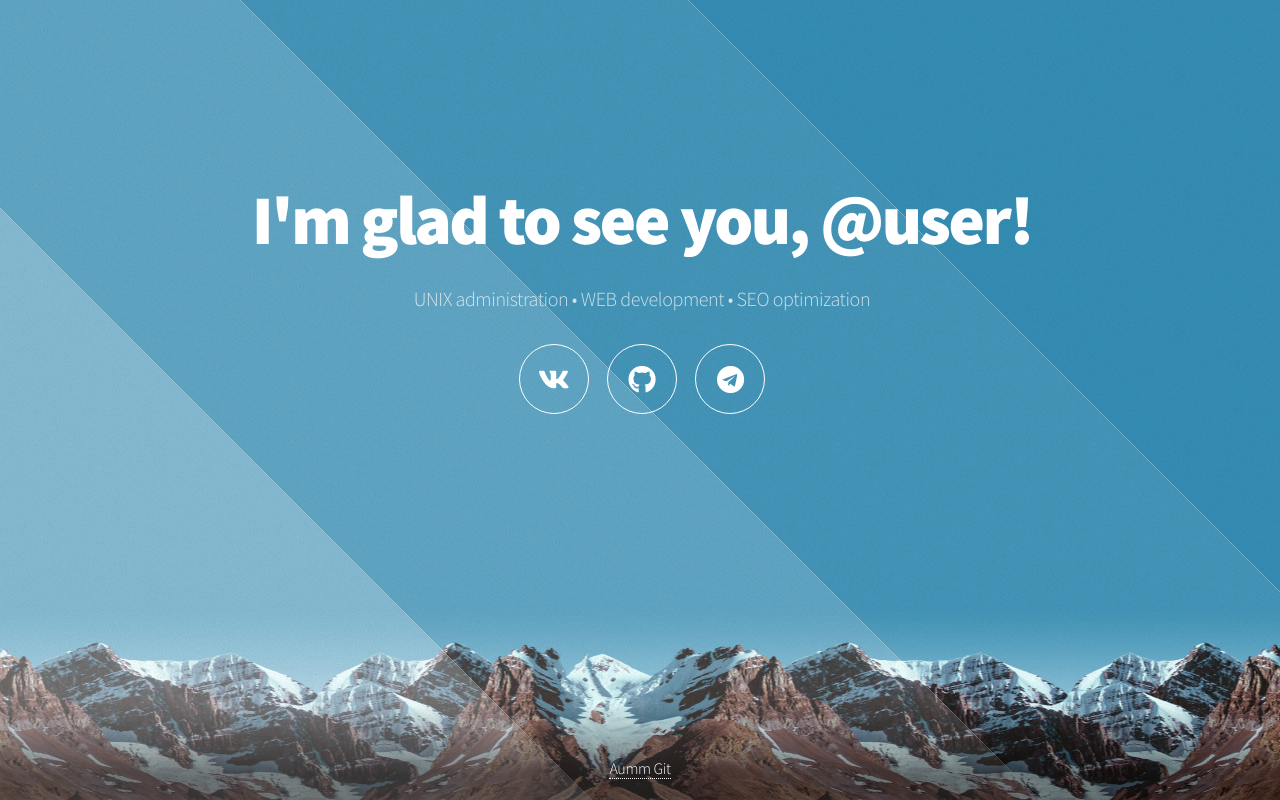
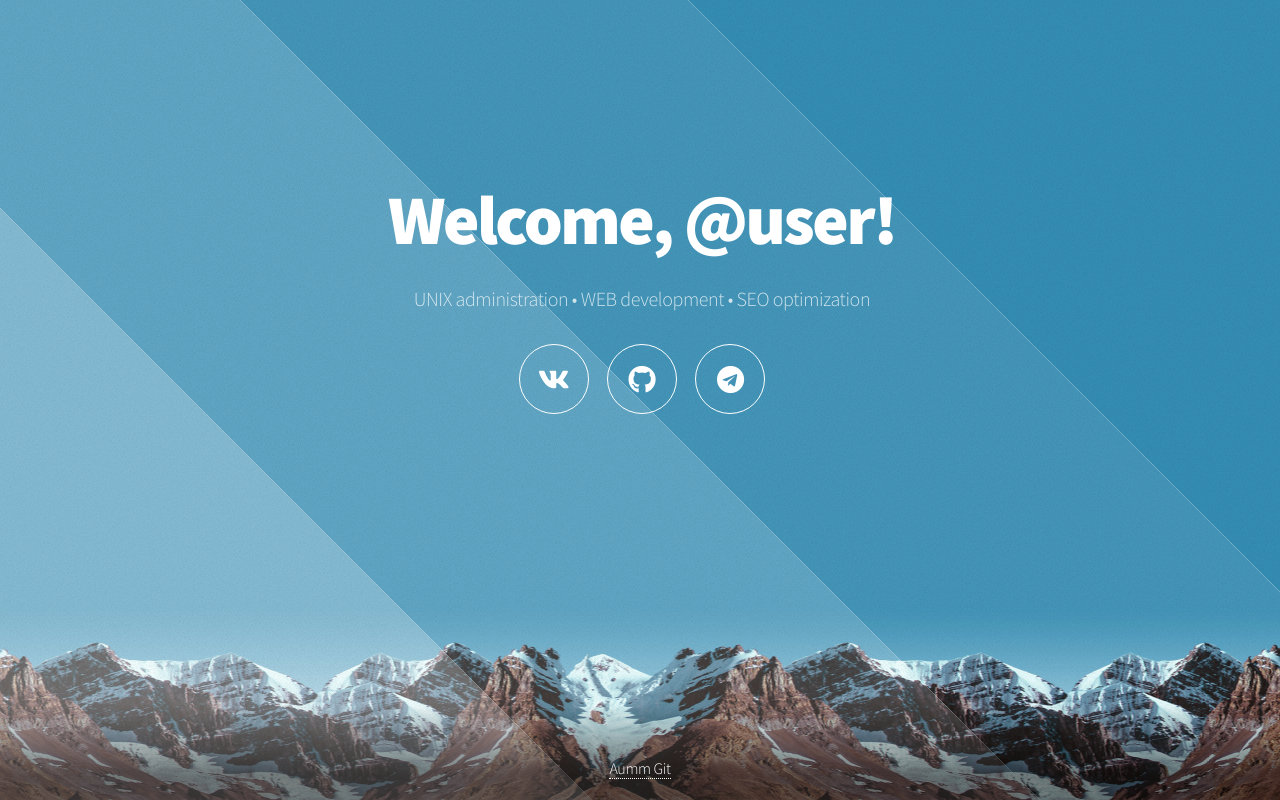
Before and after one commit to muxcc/AummGit, a plain HTML site: page docs/index.html in a window 1280 px wide. Drawn offline with Linux system fonts and the light colour scheme.

Commit message:
fix: home page

```diff
--- a/docs/index.html
+++ b/docs/index.html
@@ -24,7 +24,7 @@
 			<div id="overlay"></div>
 			<div id="main">
 				<header id="header">
-					<h1>I'm glad to see you, @user!</h1>
+					<h1>Welcome, @user!</h1>
 					<p>UNIX&nbsp;administration&nbsp;&bull;&nbsp;WEB&nbsp;development&nbsp;&bull;&nbsp;SEO&nbsp;optimization</p>
 					<nav>
 						<ul>
```
